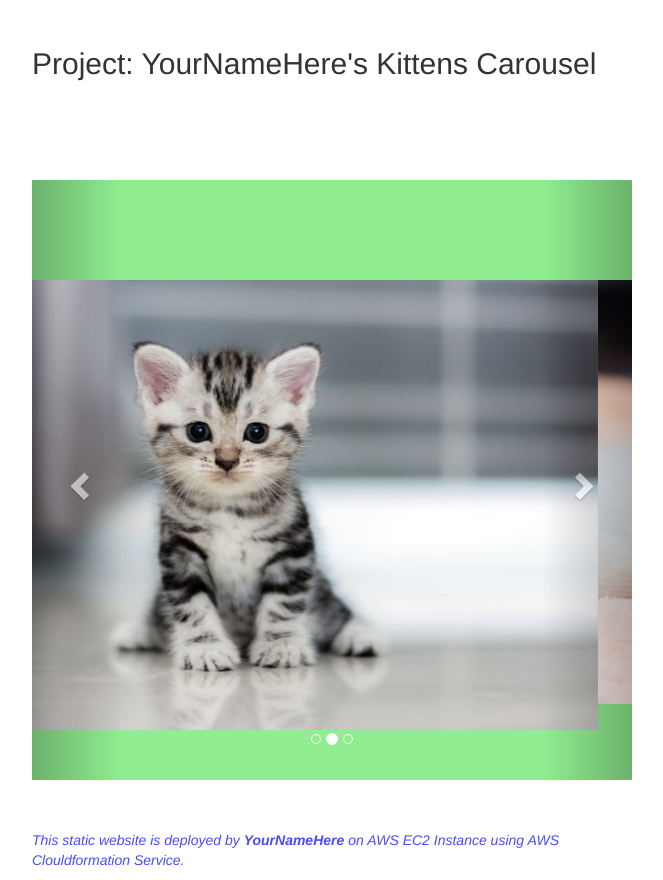
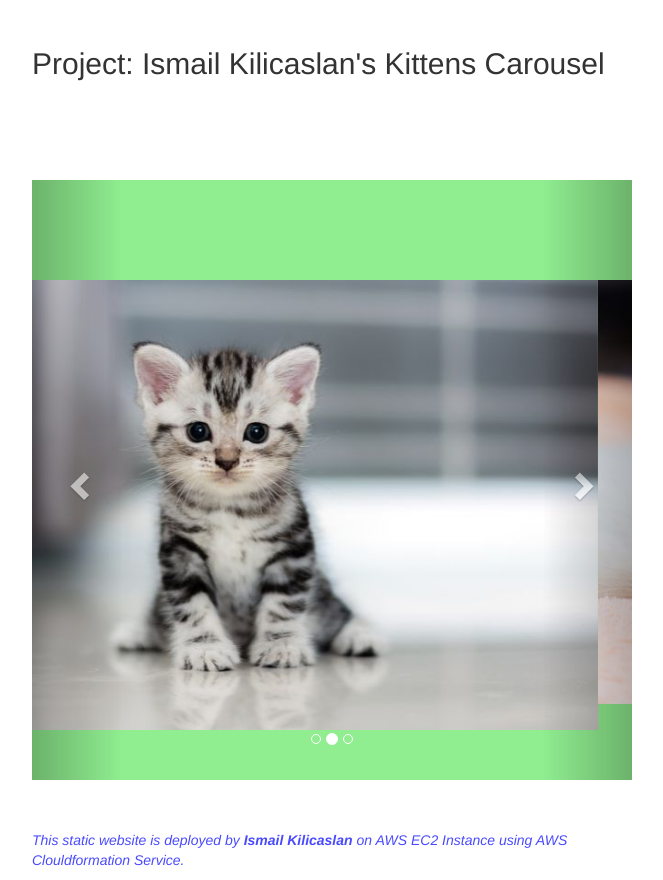
Before and after one commit to iskilicaslan61/AWS-Projects, a plain HTML site: page 101-kittens-carousel-static-website-ec2/static-web/index.html in a window 1280 px wide. Shown: the part 203-1083 px from the top of the page, without its empty margins (308-971 px from the left). Drawn offline with nearby package versions, Linux system fonts and the light colour scheme.

Commit message:
first commit

```diff
--- a/101-kittens-carousel-static-website-ec2/static-web/index.html
+++ b/101-kittens-carousel-static-website-ec2/static-web/index.html
@@ -45,7 +45,7 @@
 
   <div><img style="width:300px; height:100px" src="https://clarusway.com/wp-content/uploads/2022/12/clarusway-logo-black.png" /></div>
 
-  <h2> Project: YourNameHere's Kittens Carousel</h2>
+  <h2> Project: Ismail Kilicaslan's Kittens Carousel</h2>
 
   <div id="myCarousel" class="carousel slide" data-ride="carousel">
     <!-- Indicators -->
@@ -80,7 +80,7 @@
   </div>
 
 
-  <p class="footnote"><i>This static website is deployed by <b> YourNameHere </b> on AWS EC2 Instance using AWS
+  <p class="footnote"><i>This static website is deployed by <b> Ismail Kilicaslan </b> on AWS EC2 Instance using AWS
       Clouldformation Service.</i></p>
 </body>
 
```
Also changed, not shown: 1 other file.
